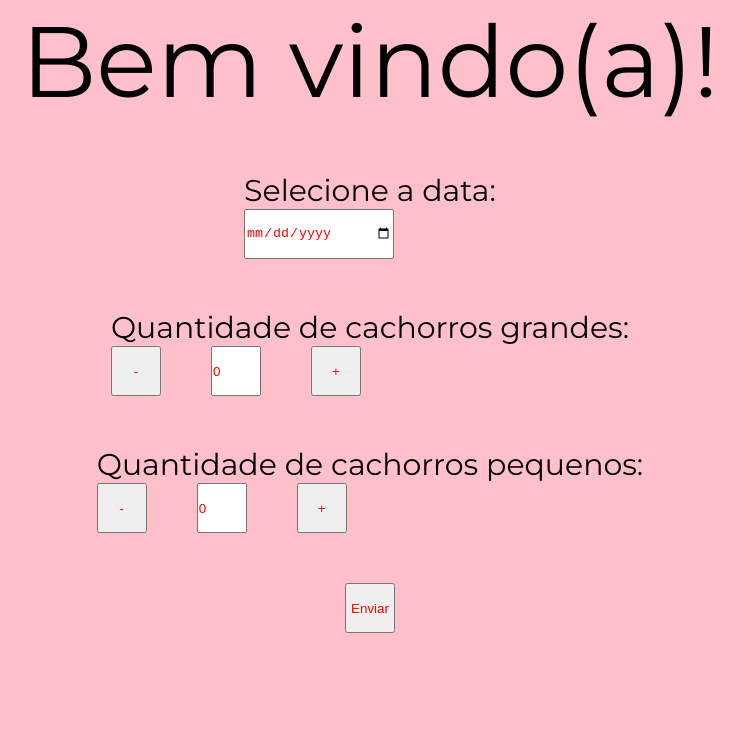
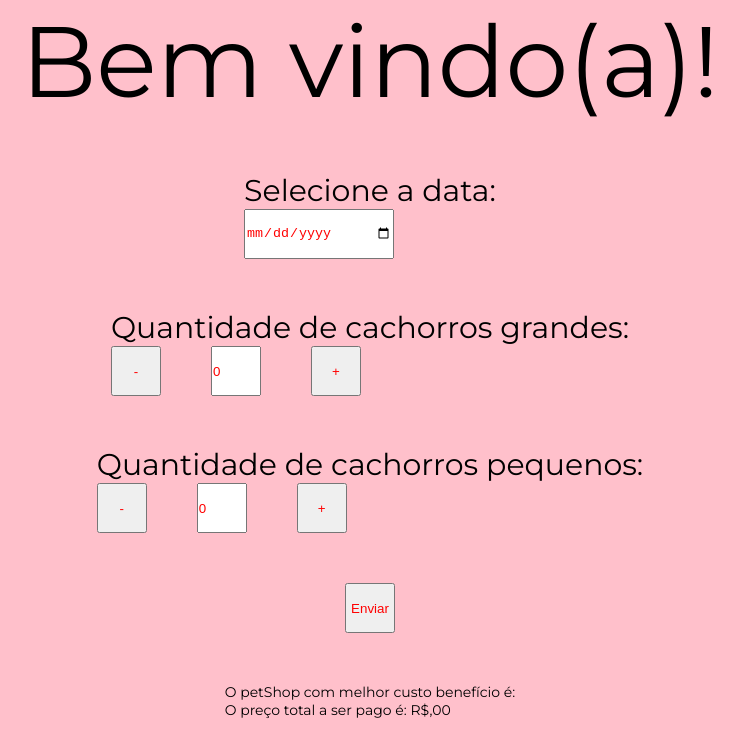
Before and after one commit to AmandaFernandes0701/Projeto-DTI, a React (Vite) app in the folder Projeto DTI - Amanda/: page / in a window 1280 px wide. Shown: the top 756 px of the page, without its empty margins (270-1013 px from the left). Built offline with nearby package versions, Linux system fonts and the light colour scheme.

Commit message:
fix: get weekend date

```diff
--- a/Projeto DTI - Amanda/src/pages/App.jsx
+++ b/Projeto DTI - Amanda/src/pages/App.jsx
@@ -17,6 +17,7 @@ export default function App() {
   const [numBigDogs, setNumBigDogs] = useState(0);
   const [numSmallDogs, setNumSmallDogs] = useState(0);
   const [result, setResult] = useState("");
+  const [petShop, setpetShop] = useState("");
 
   const handleIncrementDecrement = (isBigDog, increment) => {
     if (isBigDog) {
@@ -36,16 +37,16 @@ export default function App() {
     if (selectedDate) {
       const date = new Date(selectedDate);
       const dayOfWeek = date.getDay();
-      const isWeekend = dayOfWeek === 0 || dayOfWeek === 6; // 0 is Sunday, 6 is Saturday
+      const isWeekend = dayOfWeek === 5 || dayOfWeek === 6; // 0 is Sunday, 6 is Saturday
       const priceSmallDogs = numSmallDogs * 20;
       const priceBigDogs = numBigDogs * 40;
       const totalPrice = isWeekend
         ? (priceSmallDogs + priceBigDogs) * 1.2
         : priceSmallDogs + priceBigDogs;
 
-      setResult(
-        `O melhor petshop que atenderá as suas necessidades é: ${totalPrice} reais.`
-      );
+      setpetShop("Meu Canino Feliz");
+      setResult(totalPrice);
+      console.log(isWeekend);
     }
   };
 
@@ -89,7 +90,8 @@ export default function App() {
 
       <CalculateButton onClick={handleCalculatePrice}>Enviar</CalculateButton>
       <DivResult>
-        <p>{result}</p>
+        <p>O petShop com melhor custo benefício é: {petShop}</p>
+        <p>O preço total a ser pago é: R${result},00</p>
       </DivResult>
     </Container>
   );
```
